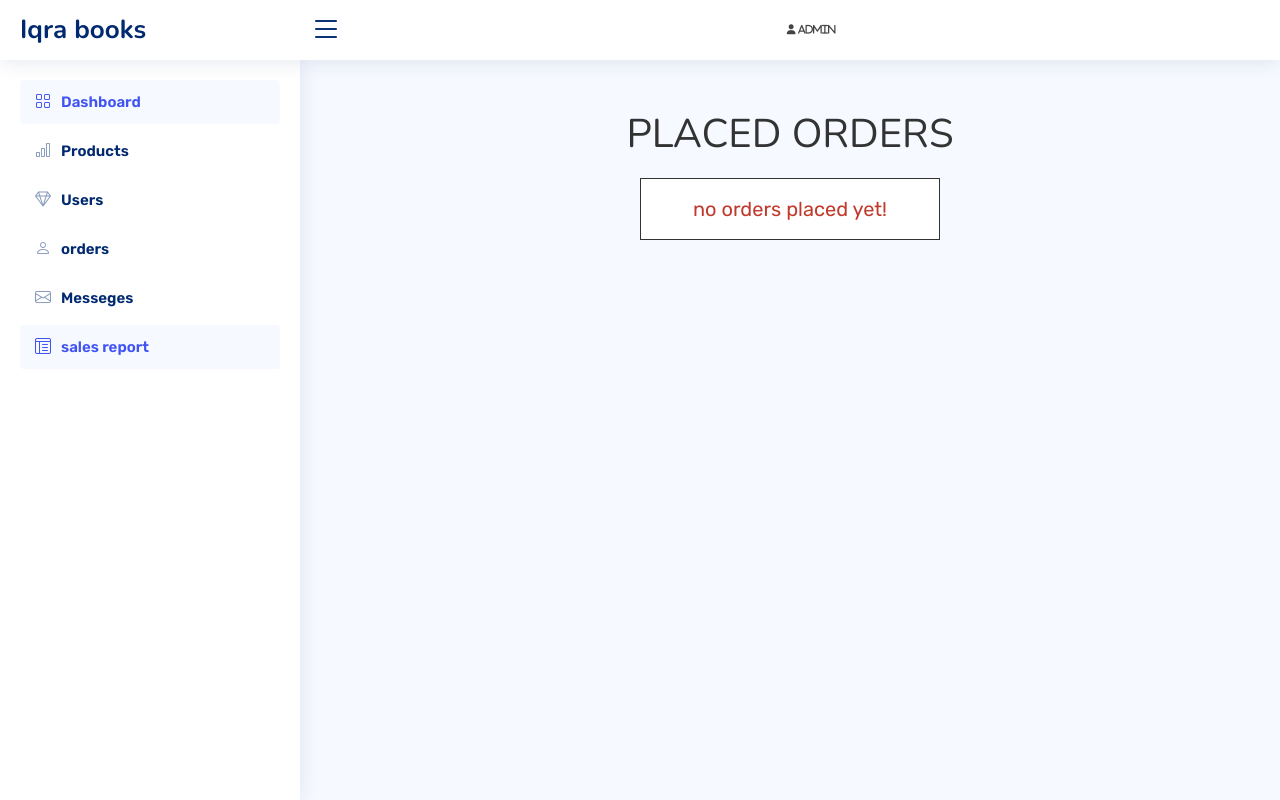
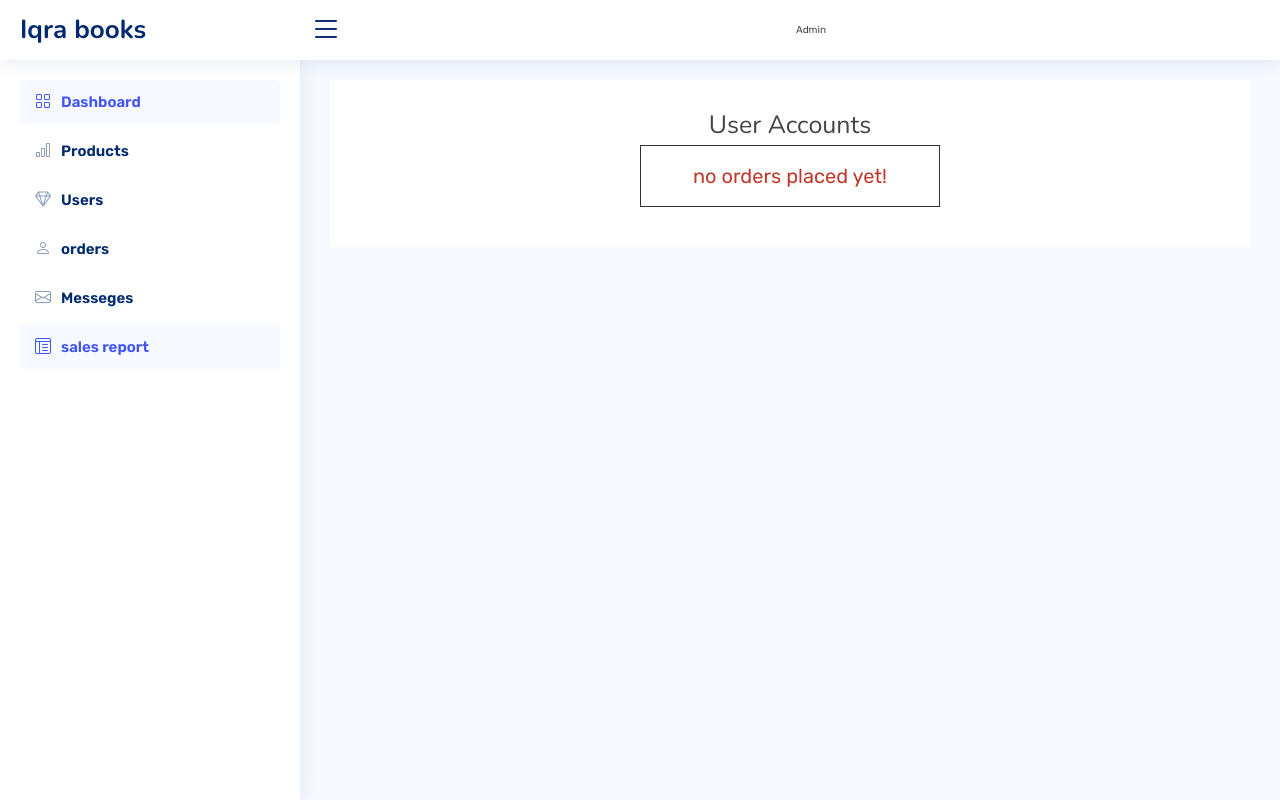
Before and after one commit to haamid10/E-bookstore, a PHP site: page /admin_orders.php in a window 1280 px wide. Run offline with PHP 8.4, Linux system fonts and the light colour scheme; the visitor is signed in with stand-in values (Sample User, id 1); data that the repository does not hold is empty.

Commit message:
admin orders2

```diff
--- a/admin_orders.php
+++ b/admin_orders.php
@@ -53,7 +53,7 @@ if(isset($_GET['delete'])){
   <link href="assets/css/style.css" rel="stylesheet">
 
    <!-- font awesome cdn link  -->
-   <link rel="stylesheet" href="https://cdnjs.cloudflare.com/ajax/libs/font-awesome/6.0.0/css/all.min.css">
+   <!-- <link rel="stylesheet" href="https://cdnjs.cloudflare.com/ajax/libs/font-awesome/6.0.0/css/all.min.css"> -->
 
    <!-- custom admin css file link  -->
    <!-- <link rel="stylesheet" href="css/admin_style.css"> -->
@@ -63,11 +63,18 @@ if(isset($_GET['delete'])){
 
 <main class="main" id="main">
 
-<section class="orders">
 
 
-      </div>
-   <h1 class="title">placed orders</h1>
+
+<section class="bg-white users">
+
+ <!-- <div class="col-lg-32"> -->
+
+<h1 class=" text-center font-bold text-blue-700 ">User Accounts</h1>
+<div class="flex flex-row  gap-14 justify-between">
+<!-- <!-- <div class="col-lg-3  "> -->
+<div class="box-container">
+   <!-- <h1 class="title">placed orders</h1> -->
 
    <div class="box-container">
       <?php
@@ -75,10 +82,11 @@ if(isset($_GET['delete'])){
       if(mysqli_num_rows($select_orders) > 0){
          while($fetch_orders = mysqli_fetch_assoc($select_orders)){
       ?>
-      <div class="box">
-         <p> user id : <span><?php echo $fetch_orders['user_id']; ?></span> </p>
-         <p> placed on : <span><?php echo $fetch_orders['placed_on']; ?></span> </p>
-         <p> name : <span><?php echo $fetch_orders['name']; ?></span> </p>
+      <div class=" card mb-32 ">
+            <div class="card-body  box">>
+         <p class="card-title"> user id : <span><?php echo $fetch_orders['user_id']; ?></span> </p>
+         <p class="card-title"> placed on : <span><?php echo $fetch_orders['placed_on']; ?></span> </p>
+         <p class="card-title"> name : <span><?php echo $fetch_orders['name']; ?></span> </p>
          <p> number : <span><?php echo $fetch_orders['number']; ?></span> </p>
          <p> email : <span><?php echo $fetch_orders['email']; ?></span> </p>
          <p> city : <span><?php echo $fetch_orders['city']; ?></span> </p>
@@ -108,8 +116,14 @@ if(isset($_GET['delete'])){
       ?>
 
    </div>
+   </div>
+   </div>
+           </div>
+</section>
 
-</section>
+</main>
+
+
 
 
 
```
Also changed, not shown: admin_users.php (indentation only).
